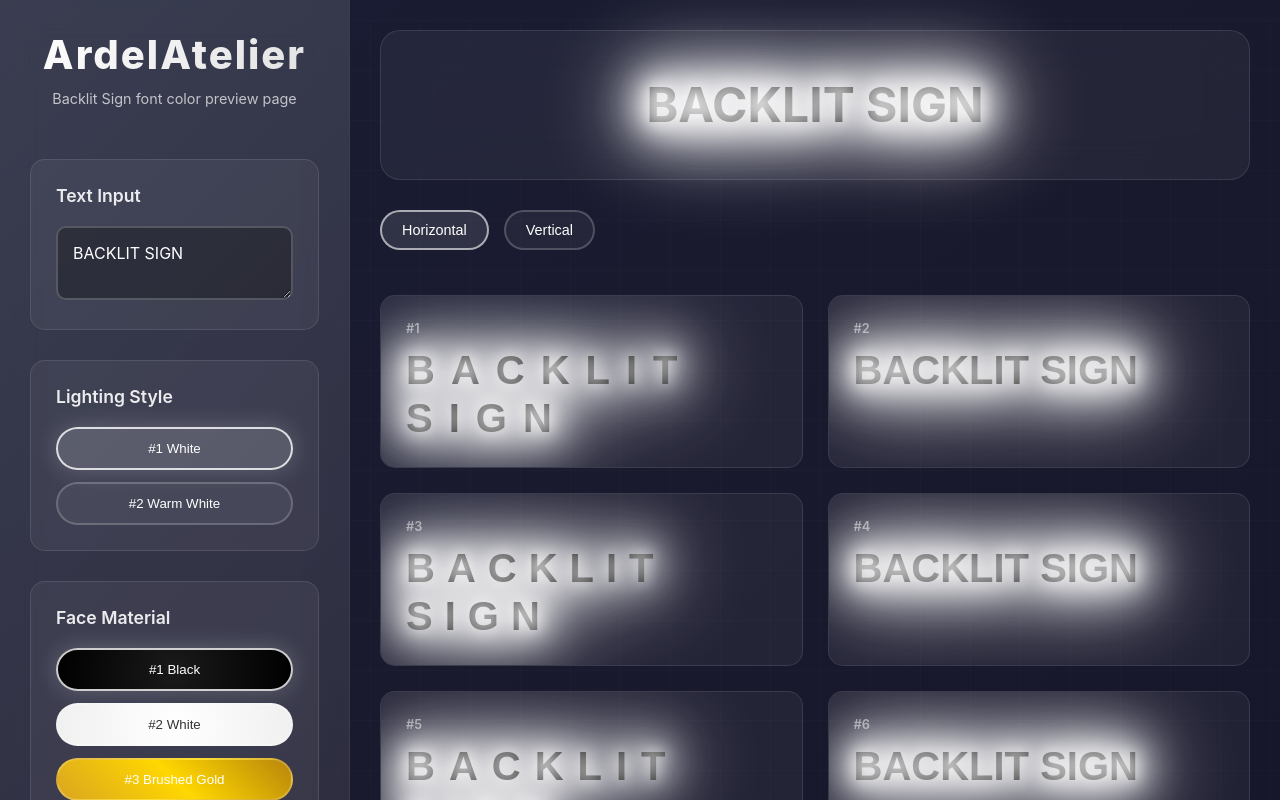
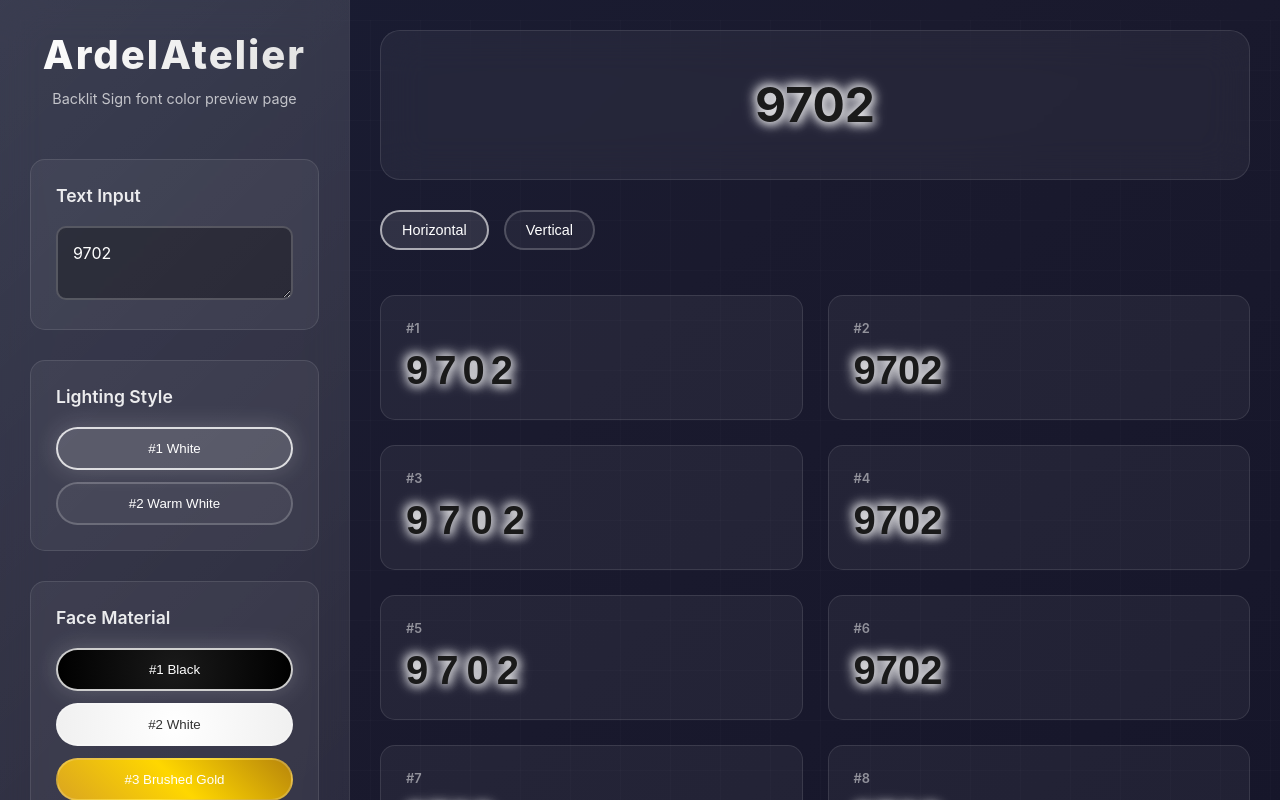
Before and after one commit to ArdelAtelier/backlit-number-Preview, a plain HTML site: page index.html in a window 1280 px wide. Both pictures are taken after a click on the button "Horizontal". Shown: the top 800 px of the page. Drawn offline with Linux system fonts and the light colour scheme; a web font is replaced by a local one.

Commit message:
Update index.html

```diff
--- a/index.html
+++ b/index.html
@@ -62,13 +62,11 @@
       font-style: italic;
       font-display: swap;
     }
-
     * {
       margin: 0;
       padding: 0;
       box-sizing: border-box;
     }
-
     body {
       font-family: 'Inter', -apple-system, BlinkMacSystemFont, sans-serif;
       background: linear-gradient(-45deg, #0f0f23, #1a1a2e, #16213e, #0f3460);
@@ -78,7 +76,6 @@
       overflow-x: hidden;
       min-height: 100vh;
     }
-
     /* Animated background */
     .background-grid {
       position: fixed;
@@ -93,24 +90,20 @@
       animation: backgroundMove 20s linear infinite;
       z-index: -1;
     }
-
     @keyframes gradientShift {
       0% { background-position: 0% 50%; }
       50% { background-position: 100% 50%; }
       100% { background-position: 0% 50%; }
     }
-
     @keyframes backgroundMove {
       0% { transform: translate(0, 0); }
       100% { transform: translate(50px, 50px); }
     }
-
     /* Main layout */
     .app-container {
       display: flex;
       min-height: 100vh;
     }
-
     /* Sidebar */
     .sidebar {
       width: 350px;
@@ -124,7 +117,6 @@
       position: relative;
       overflow-y: auto;
     }
-
     .sidebar::before {
       content: '';
       position: absolute;
@@ -135,13 +127,11 @@
       background: linear-gradient(135deg, rgba(255, 255, 255, 0.1), rgba(255, 255, 255, 0.02));
       z-index: -1;
     }
-
     /* Header */
     .header {
       text-align: center;
       margin-bottom: 20px;
     }
-
     .header h1 {
       font-size: 2.5rem;
       font-weight: 800;
@@ -152,13 +142,11 @@
       margin-bottom: 10px;
       letter-spacing: 2px;
     }
-
     .subtitle {
       color: rgba(255, 255, 255, 0.7);
       font-size: 0.9rem;
       line-height: 1.4;
     }
-
     /* Control sections */
     .control-section {
       background: rgba(255, 255, 255, 0.05);
@@ -166,14 +154,12 @@
       padding: 25px;
       border: 1px solid rgba(255, 255, 255, 0.1);
     }
-
     .control-section h3 {
       font-size: 1.1rem;
       margin-bottom: 20px;
       color: rgba(255, 255, 255, 0.9);
       font-weight: 600;
     }
-
     /* Text input */
     .text-input {
       width: 100%;
@@ -189,24 +175,20 @@
       min-height: 60px;
       font-family: inherit;
     }
-
     .text-input:focus {
       border-color: rgba(255, 255, 255, 0.5);
       background: rgba(0, 0, 0, 0.4);
       box-shadow: 0 0 20px rgba(255, 255, 255, 0.1);
     }
-
     .text-input::placeholder {
       color: rgba(255, 255, 255, 0.5);
     }
-
     /* Button styles */
     .light-options, .material-options {
       display: flex;
       flex-direction: column;
       gap: 12px;
     }
-
     .light-btn, .material-btn {
       padding: 12px 18px;
       border: 2px solid rgba(255, 255, 255, 0.2);
@@ -220,20 +202,17 @@
       position: relative;
       overflow: hidden;
     }
-
     .light-btn:hover, .material-btn:hover {
       border-color: rgba(255, 255, 255, 0.5);
       background: rgba(255, 255, 255, 0.1);
       transform: translateY(-2px);
       box-shadow: 0 5px 20px rgba(255, 255, 255, 0.1);
     }
-
     .light-btn.active, .material-btn.active {
       border-color: rgba(255, 255, 255, 0.8);
       background: rgba(255, 255, 255, 0.15);
       box-shadow: 0 0 25px rgba(255, 255, 255, 0.2);
     }
-
     .light-btn.active::before, .material-btn.active::before {
       content: '';
       position: absolute;
@@ -244,12 +223,10 @@
       background: linear-gradient(90deg, transparent, rgba(255, 255, 255, 0.2), transparent);
       animation: shimmer 2s infinite;
     }
-
     @keyframes shimmer {
       0% { left: -100%; }
       100% { left: 100%; }
     }
-
     /* Main content */
     .main-content {
       flex: 1;
@@ -258,7 +235,6 @@
       padding: 30px;
       gap: 30px;
     }
-
     /* Preview section */
     .preview-section {
       background: rgba(255, 255, 255, 0.05);
@@ -272,7 +248,6 @@
       align-items: center;
       justify-content: center;
     }
-
     .preview-text {
       font-size: 3rem;
       font-weight: bold;
@@ -280,19 +255,16 @@
       word-break: break-word;
       transition: all 0.3s ease;
     }
-
     /* Font grid */
     .fonts-section {
       flex: 1;
     }
-
     .view-controls {
       display: flex;
       gap: 15px;
       margin-bottom: 25px;
       align-items: center;
     }
-
     .view-btn {
       padding: 10px 20px;
       border: 2px solid rgba(255, 255, 255, 0.2);
@@ -303,19 +275,16 @@
       transition: all 0.3s ease;
       font-size: 0.9rem;
     }
-
     .view-btn.active {
       border-color: rgba(255, 255, 255, 0.6);
       background: rgba(255, 255, 255, 0.1);
     }
-
     .font-grid {
       display: grid;
       grid-template-columns: repeat(auto-fit, minmax(300px, 1fr));
       gap: 25px;
       padding: 20px 0;
     }
-
     .font-item {
       background: rgba(255, 255, 255, 0.05);
       border-radius: 15px;
@@ -325,21 +294,18 @@
       position: relative;
       overflow: hidden;
     }
-
     .font-item:hover {
       transform: translateY(-5px);
       background: rgba(255, 255, 255, 0.08);
       border-color: rgba(255, 255, 255, 0.3);
       box-shadow: 0 10px 30px rgba(0, 0, 0, 0.3);
     }
-
     .font-number {
       font-size: 0.8rem;
       color: rgba(255, 255, 255, 0.5);
       margin-bottom: 10px;
       font-weight: 600;
     }
-
     .font-display {
       font-size: 2.5rem;
       font-weight: bold;
@@ -347,25 +313,21 @@
       word-break: break-word;
       transition: all 0.3s ease;
     }
-
     .font-name {
       font-size: 0.9rem;
       color: rgba(255, 255, 255, 0.7);
       margin-top: 10px;
       font-style: italic;
     }
-
     /* Material animations */
     @keyframes brushedGoldShine {
       0%, 100% { background-position: 0% 0%; }
       50% { background-position: 100% 100%; }
     }
-
     @keyframes brushedSilverShine {
       0%, 100% { background-position: 0% 0%; }
       50% { background-position: 100% 100%; }
     }
-
     @keyframes mirrorGoldReflection {
       0%, 100% {
         filter: brightness(1.4) contrast(1.3) hue-rotate(0deg);
@@ -374,7 +336,6 @@
         filter: brightness(1.6) contrast(1.5) hue-rotate(5deg);
       }
     }
-
     @keyframes mirrorSilverReflection {
       0%, 100% {
         filter: brightness(1.5) contrast(1.4);
@@ -383,7 +344,6 @@
         filter: brightness(1.7) contrast(1.6);
       }
     }
-
     /* Responsive design */
     @media (max-width: 1024px) {
       .app-container {
@@ -404,7 +364,6 @@
         font-size: 3rem;
       }
     }
-
     @media (max-width: 768px) {
       .main-content {
         padding: 20px;
@@ -426,7 +385,6 @@
         grid-template-columns: 1fr;
       }
     }
-
     /* Specific font spacing adjustments are handled in JavaScript */
   </style>
 </head>
@@ -440,13 +398,11 @@
         <h1>ArdelAtelier</h1>
         <p class="subtitle">Backlit Sign font color preview page</p>
       </div>
-
       <!-- Text Input -->
       <div class="control-section">
         <h3>Text Input</h3>
-        <textarea class="text-input" id="textInput" placeholder="Enter your text here...">BACKLIT SIGN</textarea>
+        <textarea class="text-input" id="textInput" placeholder="Enter your text here...">9702</textarea>
       </div>
-
       <!-- Lighting Style -->
       <div class="control-section">
         <h3>Lighting Style</h3>
@@ -455,7 +411,6 @@
           <button class="light-btn" data-light="warm-white">#2 Warm White</button>
         </div>
       </div>
-
       <!-- Face Material -->
       <div class="control-section">
         <h3>Face Material</h3>
@@ -469,14 +424,12 @@
         </div>
       </div>
     </div>
-
     <!-- Main Content -->
     <div class="main-content">
       <!-- Preview Section -->
       <div class="preview-section">
         <div class="preview-text" id="previewText">9702</div>
       </div>
-
       <!-- Fonts Section -->
       <div class="fonts-section">
         <div class="view-controls">
@@ -490,21 +443,19 @@
       </div>
     </div>
   </div>
-
   <script>
-    // Light color configurations
+    // Light color configurations - 聚焦在字母背后，不过度散开
     const lightConfig = {
       'white': {
         color: '#FEFEFE',
-        shadow: '0 0 15px #FEFEFE, 0 0 30px #FEFEFE, 0 0 45px #FEFEFE'
+        shadow: ''
       },
       'warm-white': {
         color: '#FFE9BC',
-        shadow: '0 0 15px #FFE9BC, 0 0 30px #FFE9BC, 0 0 45px #FFE9BC'
+        shadow: ''
       }
     };
-
-    // Material configurations
+    // Material configurations - 横向拉丝效果
     const materialConfig = {
       'black': {
         background: '#1a1a1a',
@@ -533,7 +484,6 @@
         filter: 'brightness(1.5) contrast(1.4)'
       }
     };
-
     // Updated font list with your custom fonts
     const fonts = [
       'Amita',
@@ -547,12 +497,10 @@
       'Impact',
       'Lucida Handwriting'
     ];
-
     // Global state
     let currentLight = 'white';
     let currentMaterial = 'black';
     let currentView = 'horizontal';
-
     // DOM elements
     const textInput = document.getElementById('textInput');
     const previewText = document.getElementById('previewText');
@@ -560,7 +508,6 @@
     const lightBtns = document.querySelectorAll('.light-btn');
     const materialBtns = document.querySelectorAll('.material-btn');
     const viewBtns = document.querySelectorAll('.view-btn');
-
     // Apply text effects
     function applyEffects(element) {
       const light = lightConfig[currentLight];
@@ -579,15 +526,14 @@
       element.style.backgroundClip = 'text';
       element.style.webkitTextFillColor = 'transparent';
 
-      // Apply light glow effect
+      // Apply light glow effect - 只在字母边缘背后
       element.style.textShadow = light.shadow;
-      element.style.filter = `${material.filter || ''} drop-shadow(0 0 20px ${light.color}) drop-shadow(0 0 40px ${light.color})`;
+      element.style.filter = `${material.filter || ''} drop-shadow(2px 2px 5px rgba(${light.color === '#FEFEFE' ? '254, 254, 254' : '255, 233, 188'}, 0.7)) drop-shadow(-2px -2px 5px rgba(${light.color === '#FEFEFE' ? '254, 254, 254' : '255, 233, 188'}, 0.7)) drop-shadow(0 0 6px rgba(${light.color === '#FEFEFE' ? '254, 254, 254' : '255, 233, 188'}, 0.4))`;
 
       if (material.backgroundSize) {
         element.style.backgroundSize = material.backgroundSize;
       }
     }
-
     // Update preview
     function updatePreview() {
       const text = textInput.value || '9702';
@@ -603,7 +549,6 @@
         previewText.style.textOrientation = 'mixed';
       }
     }
-
     // Render fonts
     function renderFonts() {
       const text = textInput.value || '9702';
@@ -627,30 +572,28 @@
           fontDisplay.style.textOrientation = 'upright';
           fontDisplay.style.letterSpacing = ''; // Reset first
           // Adjust spacing for specific fonts in vertical mode - make narrower
-          if (index === 0) fontDisplay.style.letterSpacing = '-0.2em'; // #1
+          if (index === 0) fontDisplay.style.letterSpacing = '-0.3em'; // #1 再缩短
           if (index === 7) fontDisplay.style.letterSpacing = '-0.15em'; // #8
         } else {
           fontDisplay.style.writingMode = 'horizontal-tb';
           fontDisplay.style.textOrientation = 'mixed';
           fontDisplay.style.letterSpacing = ''; // Reset first
           // Adjust spacing for specific fonts in horizontal mode - make wider
-          if (index === 0) fontDisplay.style.letterSpacing = '0.4em'; // #1
-          if (index === 2) fontDisplay.style.letterSpacing = '0.3em'; // #3
-          if (index === 4) fontDisplay.style.letterSpacing = '0.35em'; // #5
+          if (index === 0) fontDisplay.style.letterSpacing = '0.15em'; // #1 再缩短
+          if (index === 2) fontDisplay.style.letterSpacing = '0.25em'; // #3 缩短
+          if (index === 4) fontDisplay.style.letterSpacing = '0.2em'; // #5 缩短
           if (index === 8) fontDisplay.style.letterSpacing = '0.25em'; // #9
         }
 
         fontGrid.appendChild(fontItem);
       });
     }
-
     // Update all effects
     function updateAllEffects() {
       updatePreview();
       const fontDisplays = document.querySelectorAll('.font-display');
       fontDisplays.forEach(applyEffects);
     }
-
     // Event listeners
     textInput.addEventListener('input', () => {
       clearTimeout(textInput.timeout);
@@ -659,7 +602,6 @@
         renderFonts();
       }, 300);
     });
-
     lightBtns.forEach(btn => {
       btn.addEventListener('click', () => {
         lightBtns.forEach(b => b.classList.remove('active'));
@@ -668,7 +610,6 @@
         updateAllEffects();
       });
     });
-
     materialBtns.forEach(btn => {
       btn.addEventListener('click', () => {
         materialBtns.forEach(b => b.classList.remove('active'));
@@ -677,7 +618,6 @@
         updateAllEffects();
       });
     });
-
     viewBtns.forEach(btn => {
       btn.addEventListener('click', () => {
         viewBtns.forEach(b => b.classList.remove('active'));
@@ -692,16 +632,16 @@
             display.style.textOrientation = 'upright';
             // Reset and apply vertical spacing - make narrower
             display.style.letterSpacing = '';
-            if (index === 0) display.style.letterSpacing = '-0.2em'; // #1
+            if (index === 0) display.style.letterSpacing = '-0.3em'; // #1 再缩短
             if (index === 7) display.style.letterSpacing = '-0.15em'; // #8
           } else {
             display.style.writingMode = 'horizontal-tb';
             display.style.textOrientation = 'mixed';
             // Reset and apply horizontal spacing - make wider
             display.style.letterSpacing = '';
-            if (index === 0) display.style.letterSpacing = '0.4em'; // #1
-            if (index === 2) display.style.letterSpacing = '0.3em'; // #3
-            if (index === 4) display.style.letterSpacing = '0.35em'; // #5
+            if (index === 0) display.style.letterSpacing = '0.15em'; // #1 再缩短
+            if (index === 2) display.style.letterSpacing = '0.25em'; // #3 缩短
+            if (index === 4) display.style.letterSpacing = '0.2em'; // #5 缩短
             if (index === 8) display.style.letterSpacing = '0.25em'; // #9
           }
         });
@@ -716,20 +656,17 @@
         }
       });
     });
-
     // Initialize
     function init() {
       updatePreview();
       renderFonts();
     }
-
     // Load initialization
     if (document.readyState === 'loading') {
       document.addEventListener('DOMContentLoaded', init);
     } else {
       init();
     }
-
     // Fallback initialization
     setTimeout(init, 100);
     window.addEventListener('load', init);
```
